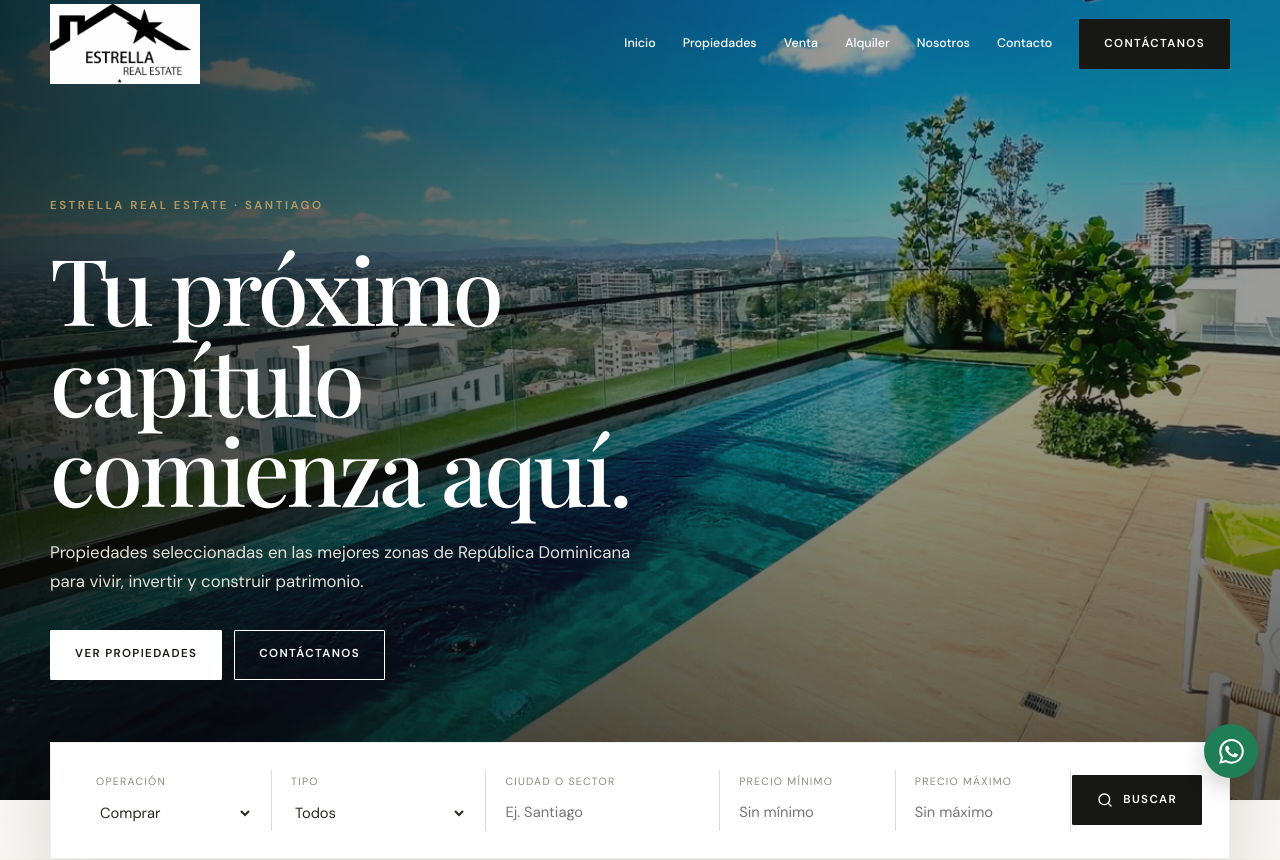
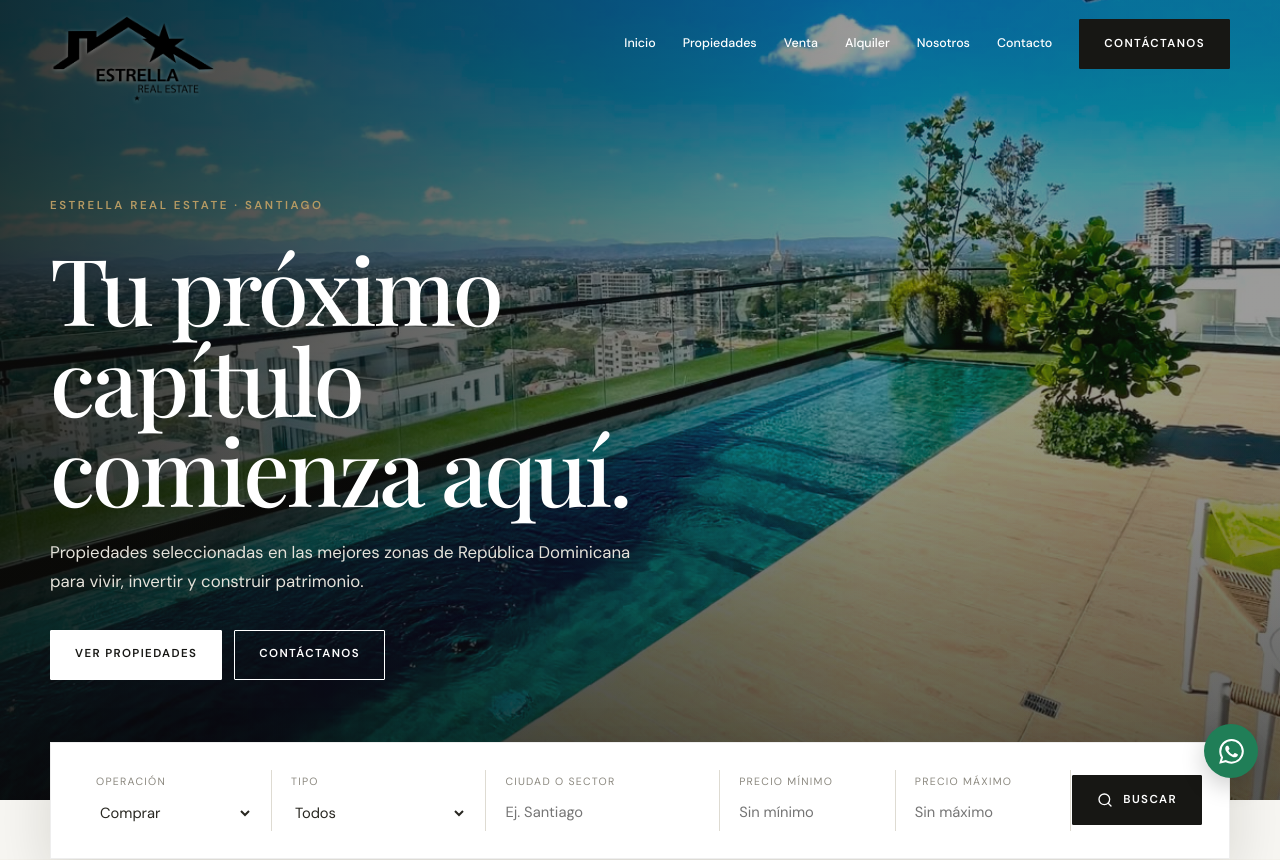
Before and after one commit to jtessariol-debug/Estrella-Real-Estate1, a React (Vite) app: page / in a window 1280 px wide. Shown: the top 860 px of the page. Built offline with nearby package versions, Linux system fonts and the light colour scheme; no server answers; the database is empty.

Commit message:
Clean Estrella Real Estate logo presentation

```diff
--- a/components/BrandLogo.tsx
+++ b/components/BrandLogo.tsx
@@ -1,7 +1,14 @@
 import { COMPANY_INFO } from '../constants';
 
-export default function BrandLogo({ className = '' }: { className?: string }) {
-  return <span className={`brand-logo ${className}`.trim()}>
-    <img src={COMPANY_INFO.logoUrl} alt="Estrella Real Estate" />
+type BrandLogoProps = {
+  className?: string;
+  transparent?: boolean;
+};
+
+export default function BrandLogo({ className = '', transparent = false }: BrandLogoProps) {
+  const source = transparent ? '/estrella-logo-transparent.png' : COMPANY_INFO.logoUrl;
+
+  return <span className={`brand-logo ${transparent ? 'brand-logo-transparent' : ''} ${className}`.trim()}>
+    <img src={source} alt="Estrella Real Estate" />
   </span>;
 }
--- a/components/Header.tsx
+++ b/components/Header.tsx
@@ -21,7 +21,7 @@ export default function Header({ inner = false }: { inner?: boolean }) {
   return <header className={`header ${inner ? 'inner' : ''} ${scrolled ? 'scrolled' : ''}`}>
     <div className="container nav">
       <a className="logo" href="/" aria-label="Estrella Real Estate, inicio">
-        <BrandLogo className="brand-logo-header" />
+        <BrandLogo className="brand-logo-header" transparent />
       </a>
       <nav className={`nav-links ${open ? 'open' : ''}`} aria-label="Navegación principal">
         {links.map(([label, href]) => <a key={href} href={href} onClick={() => setOpen(false)}>{label}</a>)}
--- a/polish.css
+++ b/polish.css
@@ -272,3 +272,11 @@ body{color:var(--color-text);background:var(--color-bg);font-size:16px;line-heig
 .hero-actions .button{min-height:46px}
 .search-wrap,.listing-hero+.search-wrap{padding:8px 0 12px}
 }
+
+/* Transparent public-header logo; legacy logo treatment remains for footer/admin contrast. */
+.brand-logo.brand-logo-transparent{width:180px;height:auto;aspect-ratio:1672/941;overflow:visible;background:transparent;transform:translateY(12px)}
+.brand-logo.brand-logo-transparent img{position:static;width:100%;height:100%;max-width:100%;object-fit:contain;transform:none}
+.header:not(.inner):not(.scrolled) .brand-logo-transparent img{filter:drop-shadow(0 1px 2px rgba(255,255,255,.28))}
+@media(max-width:760px){
+.brand-logo.brand-logo-transparent{width:clamp(170px,46vw,194px);height:auto;transform:translateY(19px)}
+}
```
Also changed, not shown: public/estrella-logo-transparent.png (added).
